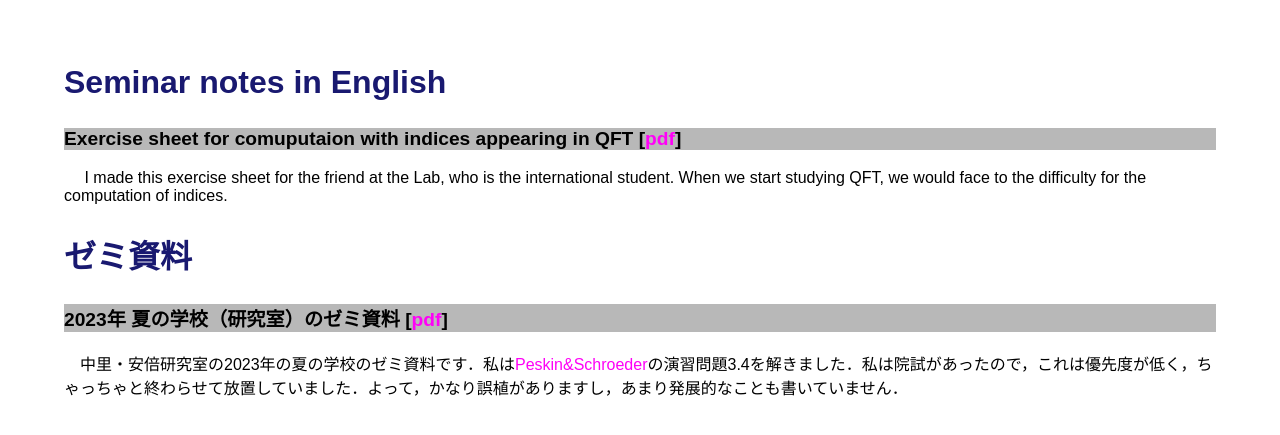
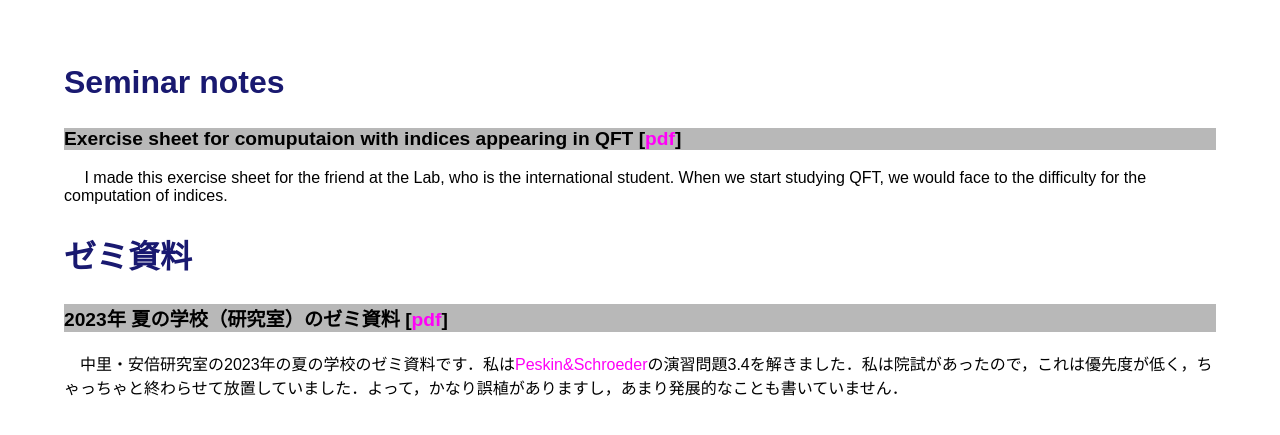
Before and after one commit to dxmegvpw/imiya.github.io, a Jekyll site: the page notes/notes.html, which Jekyll copies as it is, in a window 1280 px wide. Shown: the top 435 px of the page. Built offline with Jekyll 4.4.1, drawn with Linux system fonts in a browser that asks for light colours.

Commit message:
add notes folder

```diff
--- a/index.html
+++ b/index.html
@@ -49,7 +49,7 @@
             CV [pdf]
         </li>
         <li>
-            <a href="notes/semi_document/semi_document.html">Seminar notes in English and in Japanese</a>
+            <a href="notes/notes.html">Notes in English and Japanese</a>
         </li>
         <li>
             AdS/CFT対応とエンタングルメントエントロピー (アドベントカレンダー2023の企画記事) [pdf]
--- a/notes/semi_document/semi_document.html
+++ b/notes/notes.html
@@ -11,9 +11,9 @@
 </head>
 
 <body>
-    <h2>Seminar notes in English</h2>
+    <h2>Seminar notes</h2>
 
-    <h3>Exercise sheet for comuputaion with indices appearing in QFT [<a href="indices_exc/indices_exc.pdf">pdf</a>]</h3>
+    <h3>Exercise sheet for comuputaion with indices appearing in QFT [<a href="documents/indices_exc/indices_exc.pdf">pdf</a>]</h3>
 
     <p>
         &emsp; I made this exercise sheet for the friend at the Lab, who is the international student. When we start studying QFT, we would face to the difficulty for the computation of indices.
@@ -22,7 +22,7 @@
     <h2>ゼミ資料</h2>
 
     <h3>
-        2023年 夏の学校（研究室）のゼミ資料 [<a href="summer_2023/summer_2023.pdf">pdf</a>]
+        2023年 夏の学校（研究室）のゼミ資料 [<a href="documents/summer_2023/summer_2023.pdf">pdf</a>]
     </h3>
 
     <p>
```
Also changed, not shown: 4 other files.
